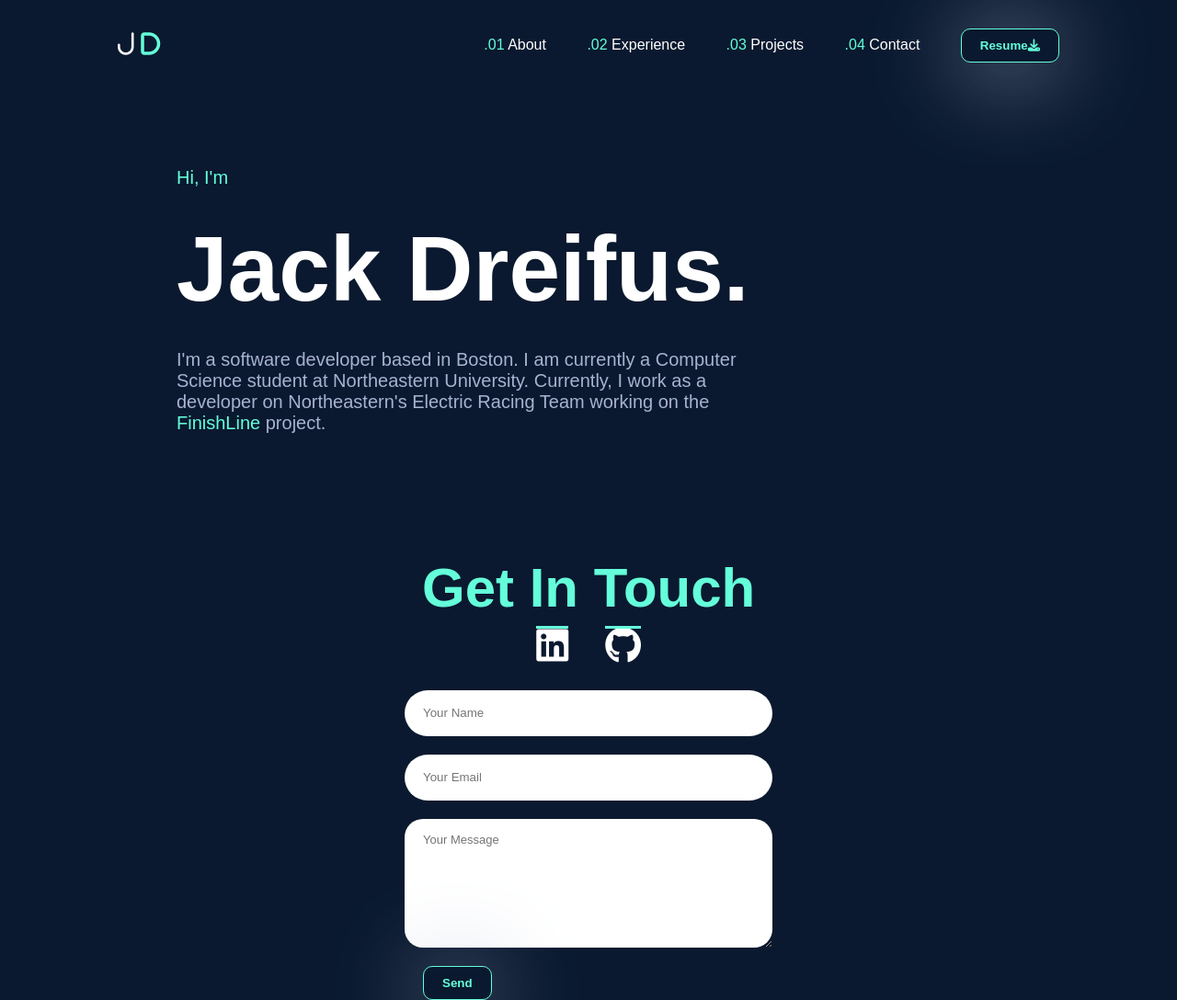
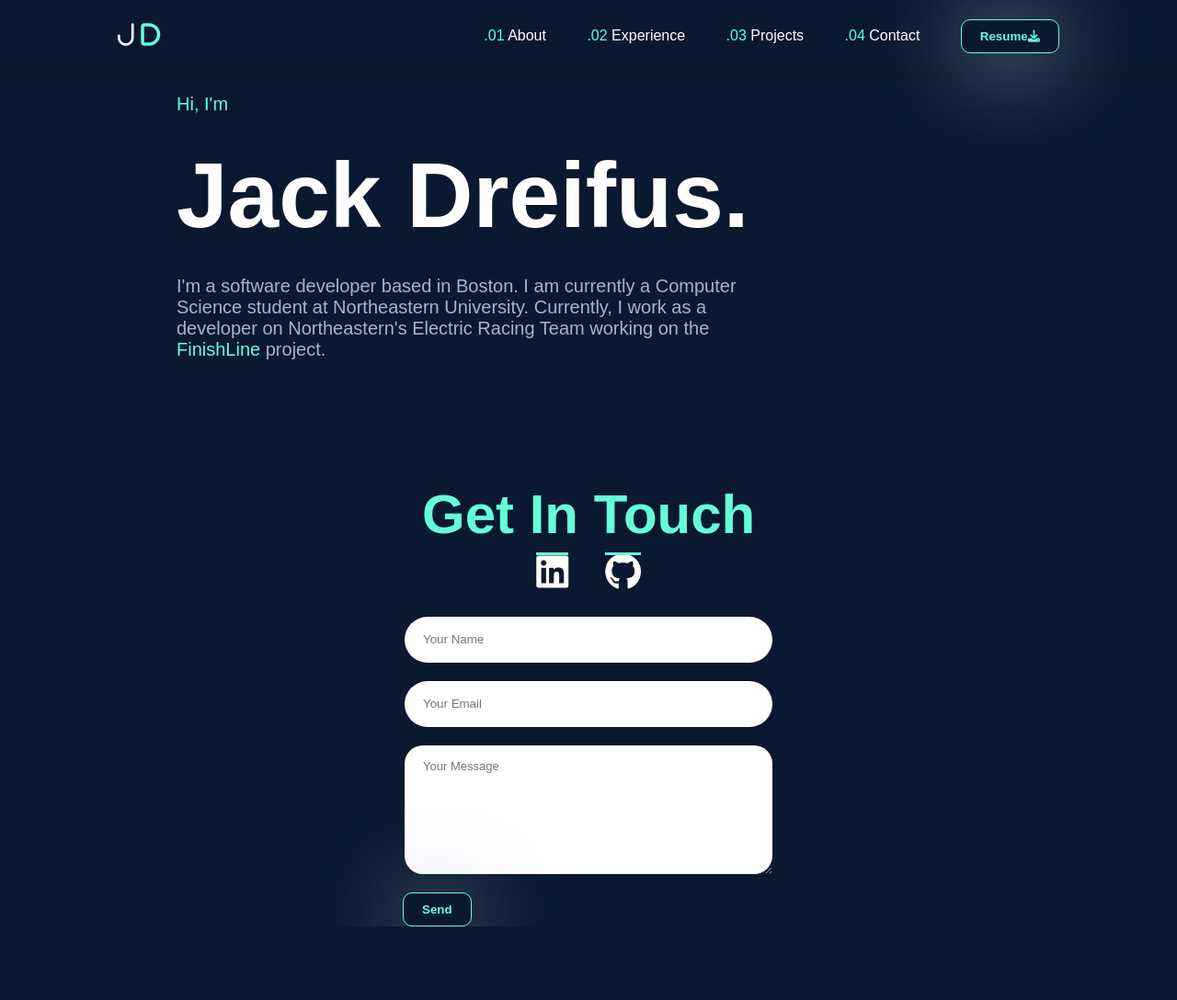
Before and after one commit to dreifusjack/Portfolio, a plain HTML site: page index.html in a window 1280 px wide. Shown: the whole page at 92% size. After the commit the page ends 1008 px from the top, so only its background shows below. Drawn offline with Linux system fonts and the light colour scheme.

Commit message:
spacing changes

```diff
--- a/index.html
+++ b/index.html
@@ -36,7 +36,7 @@
               <a href="#"><span>.03 </span>Projects</a>
             </li>
             <li>
-              <a href="#"><span>.04 </span>Contact</a>
+              <a href="#contact"><span>.04 </span>Contact</a>
             </li>
           </u1>
           <span>
@@ -66,7 +66,7 @@
         </p>
       </div>
     </div>
-    <div class="contact">
+    <div class="contact" id="contact">
       <form
         action="https://api.web3forms.com/submit"
         method="POST"
@@ -91,7 +91,6 @@
             </ul>
           </div>
         </div>
-
         <input
           type="hidden"
           name="access_key"
@@ -99,6 +98,7 @@
         />
         <input
           type="name"
+          name="name"
           id="nameInput"
           placeholder="Your Name"
           class="contactInputs"
@@ -106,6 +106,7 @@
         />
         <input
           type="email"
+          name="email"
           id="emailInput"
           placeholder="Your Email"
           class="contactInputs"
--- a/style.css
+++ b/style.css
@@ -4,6 +4,9 @@
   box-sizing: border-box;
   font-family: "Josefin Sans", sans-serif;
   background-color: #0a192f;
+}
+html {
+  scroll-behavior: smooth;
 }
 
 .navBar {
@@ -13,13 +16,15 @@
   background-size: cover;
   background-position: center;
   animation: fade-down 0.4s 0.3s backwards;
+  position: fixed;
+  box-shadow: 0 2px 4px rgba(0, 0, 0, 0.2);
 }
 
 nav {
   display: flex;
   align-items: center;
   justify-content: space-between;
-  padding-top: 30px;
+  padding-top: 20px;
   padding-left: 10%;
   padding-right: 10%;
 }
@@ -165,7 +170,7 @@ nav div span button .resume {
   border: none;
   padding-left: 20px;
   font-weight: 500;
-  color: #9b9a9a;
+  color: #0a192f;
   border-radius: 50px;
   background-color: white;
 }
@@ -178,6 +183,9 @@ nav div span button .resume {
   padding-top: 15px;
   border-radius: 20px;
   font-size: 13px;
+}
+.contactForm button {
+  margin-left: -2px;
 }
 
 @keyframes fade-down {
```
